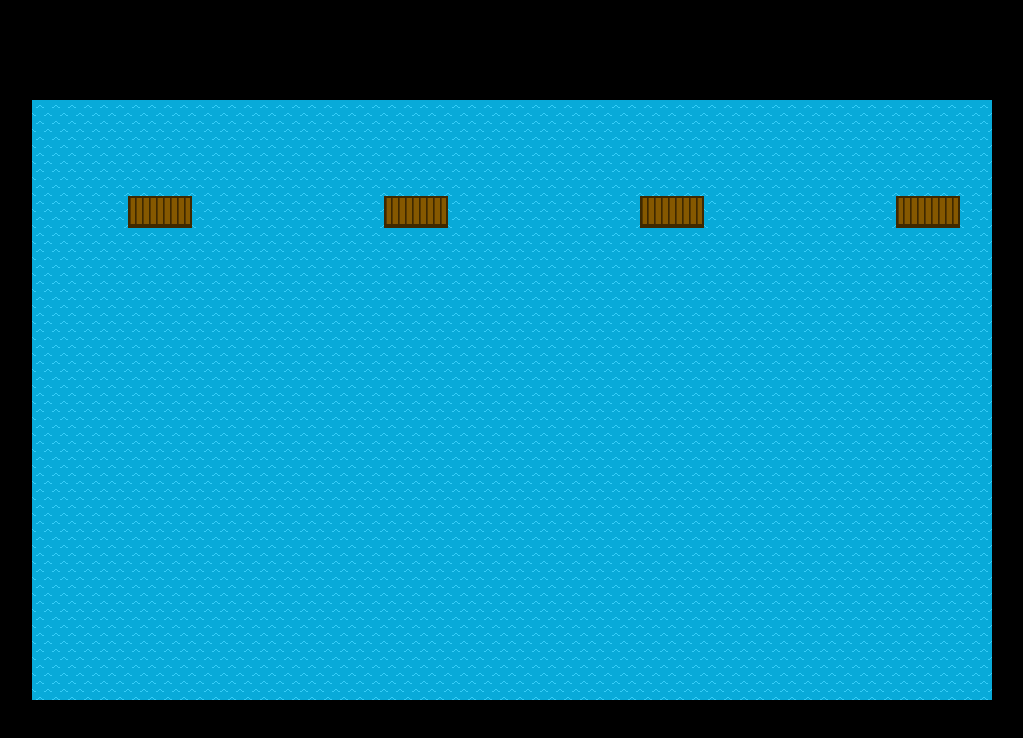
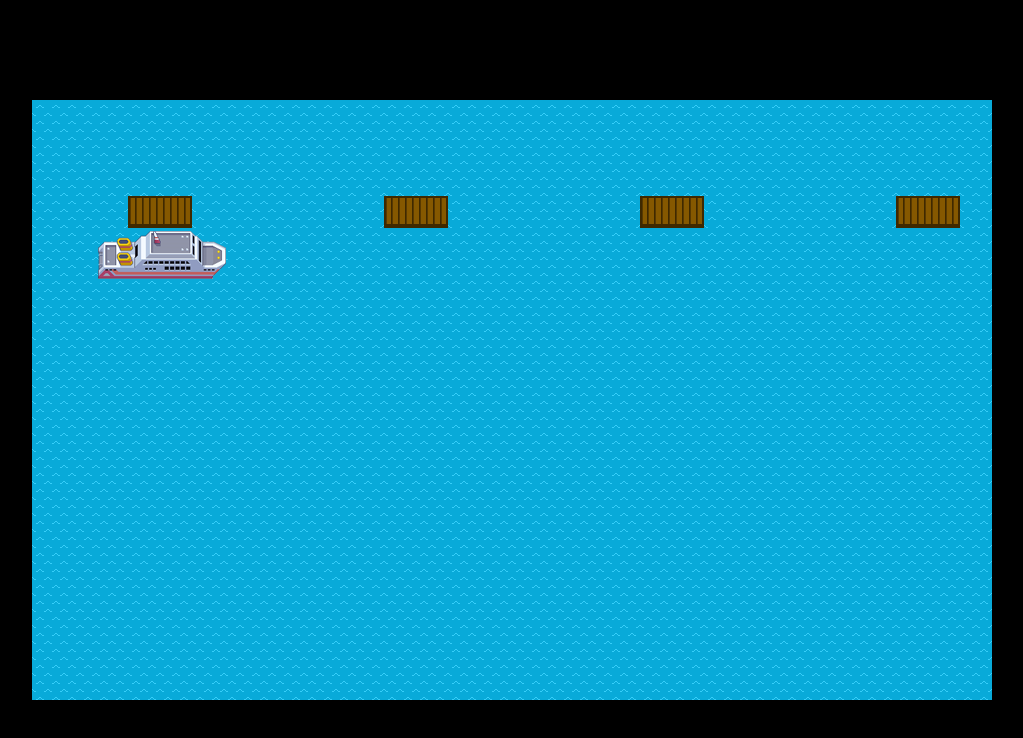
Before and after one commit to jennyardrey/cruise-ships-2.0, a website: page index.html in a window 1280 px wide. Shown: the whole page, without its empty margins (128-1151 px from the left). Drawn offline with Linux system fonts and the light colour scheme.

Commit message:
ship now docks next to port

```diff
--- a/css/style.css
+++ b/css/style.css
@@ -30,3 +30,10 @@ body {
 	height: 32px;
 	background-image: url("../images/port.png");
 }
+
+#ship {
+	background-image: url('../images/ship.png');
+	height: 60px;
+	width: 128px;
+	position: absolute;
+}
--- a/index.html
+++ b/index.html
@@ -13,10 +13,14 @@
 	<div id="viewport">
 		<div id="ports">
 		</div>
+		<div id="ship">
+		</div>
 	</div>
 	<script src="./src/controller.js"></script>
 	<script src="./src/Port.js"></script>
 	<script src="./src/Itinerary.js"></script>
+	<script src="./src/Ship.js"></script>
+
 	<script>
 		const controller = new Controller();
 		const itinerary = new Itinerary([
@@ -25,8 +29,9 @@
 			new Port('Portsmouth'),
 			new Port('Plymouth')
 		])
+		const ship = new Ship(itinerary);
 		controller.renderPorts(itinerary.ports);
-		const ship = new ship(itinerary);
+		controller.renderShip(ship);
 	</script>
 </body>
 
--- a/src/controller.js
+++ b/src/controller.js
@@ -27,4 +27,11 @@ class Controller {
 			portsElement.style.width = `${portElementWidth + 256}px`
 		});
 	}
+	renderShip(ship) {
+		const currentPortIndex = ship.itinerary.ports.indexOf(ship.currentPort);
+		const portElement = document.querySelector(`[data-port-index='${currentPortIndex}']`);
+		const shipElement = document.querySelector('#ship');
+		shipElement.style.top = `${portElement.offsetTop + 30}px`;
+		shipElement.style.left = `${portElement.offsetLeft - 30}px`
+	}
 }
```
